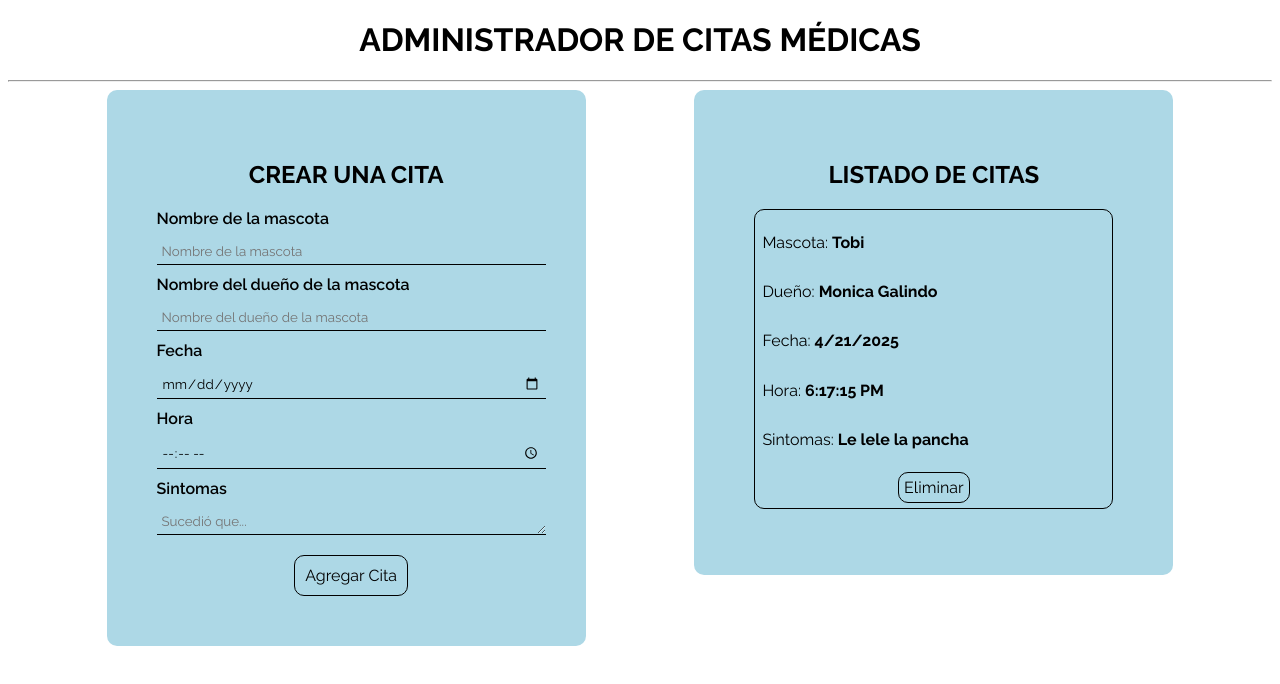
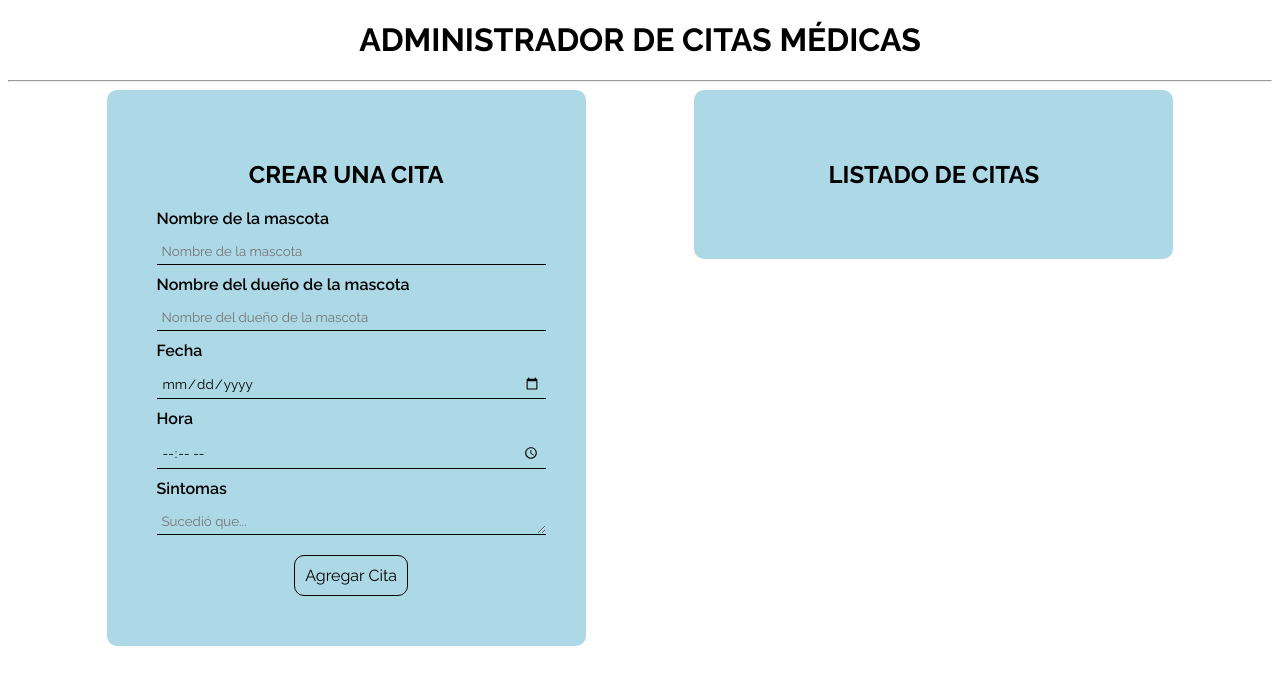
Before and after one commit to Agusbere/TP-React_Berenstein_Stolar, a React (Vite) app: page / in a window 1280 px wide. Shown: the top 684 px of the page. Built offline with nearby package versions, Linux system fonts and the light colour scheme.

Commit message:
localstorage

```diff
--- a/src/App.jsx
+++ b/src/App.jsx
@@ -1,4 +1,4 @@
-import React, { useState } from "react";
+import React, { useEffect, useState } from "react";
 import Formulario from "./components/Formulario";
 import Listado from "./components/Listado";
 import Cita from "./components/Cita";
@@ -9,15 +9,14 @@ import "./styles/listado.css";
 import "./styles/app.css";
 
 function App() {
-  const [citas, setCitas] = useState([
-    {
-      id: 1,
-      nombreMascota: "Tobi",
-      nombreDueno: "Monica Galindo",
-      fecha: new Date(),
-      sintomas: "Le lele la pancha",
-    },
-  ]);
+  const localCitas = localStorage.getItem("citas") || "[]";
+  const [citas, setCitas] = useState(JSON.parse(localCitas).map(e => {
+    return { ...e, fecha: new Date(e.fecha) }
+  }));
+
+  useEffect(() => {
+    localStorage.setItem("citas", JSON.stringify(citas));
+  }, [citas])
 
   const agregarCita = (nuevaCita) => {
     if (
```
